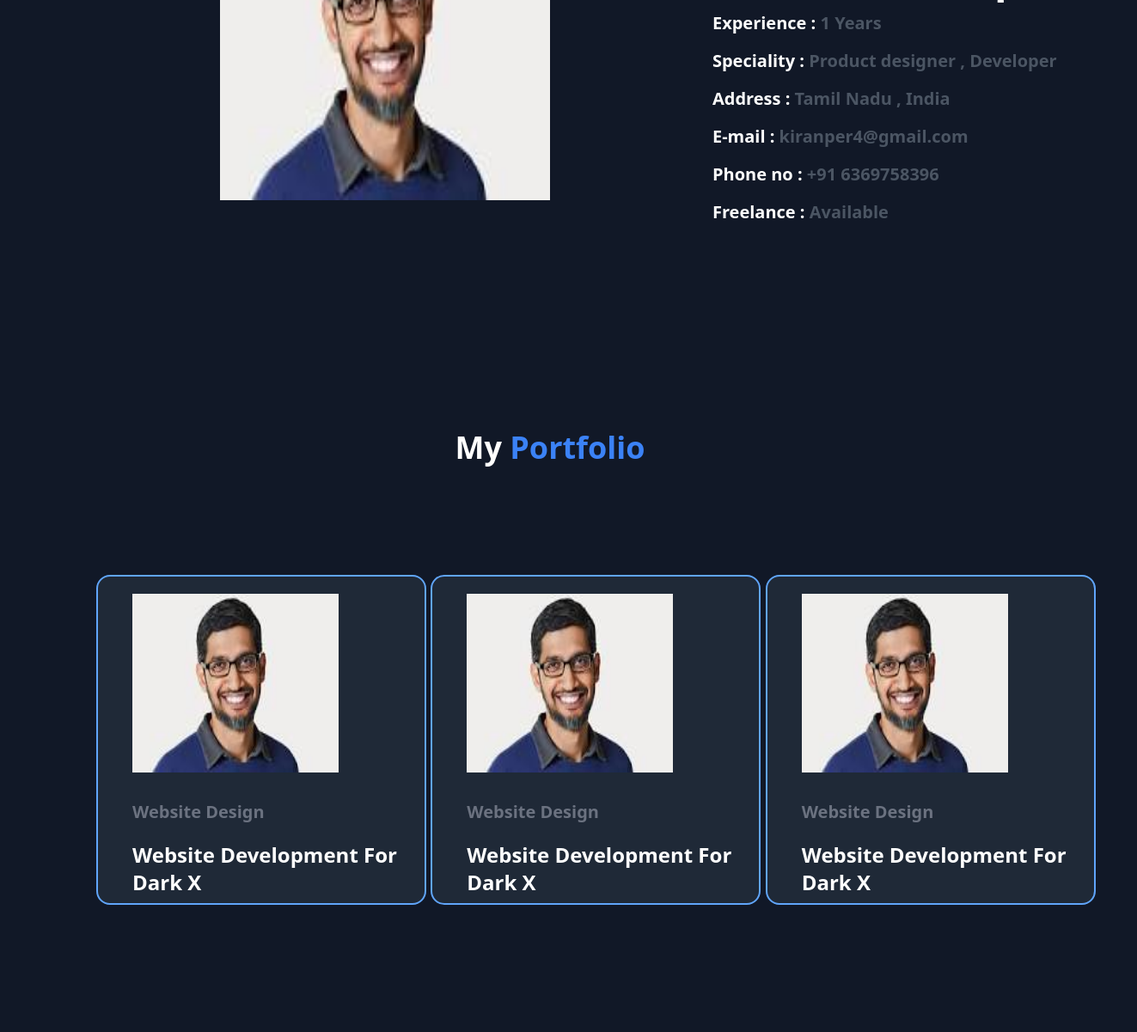
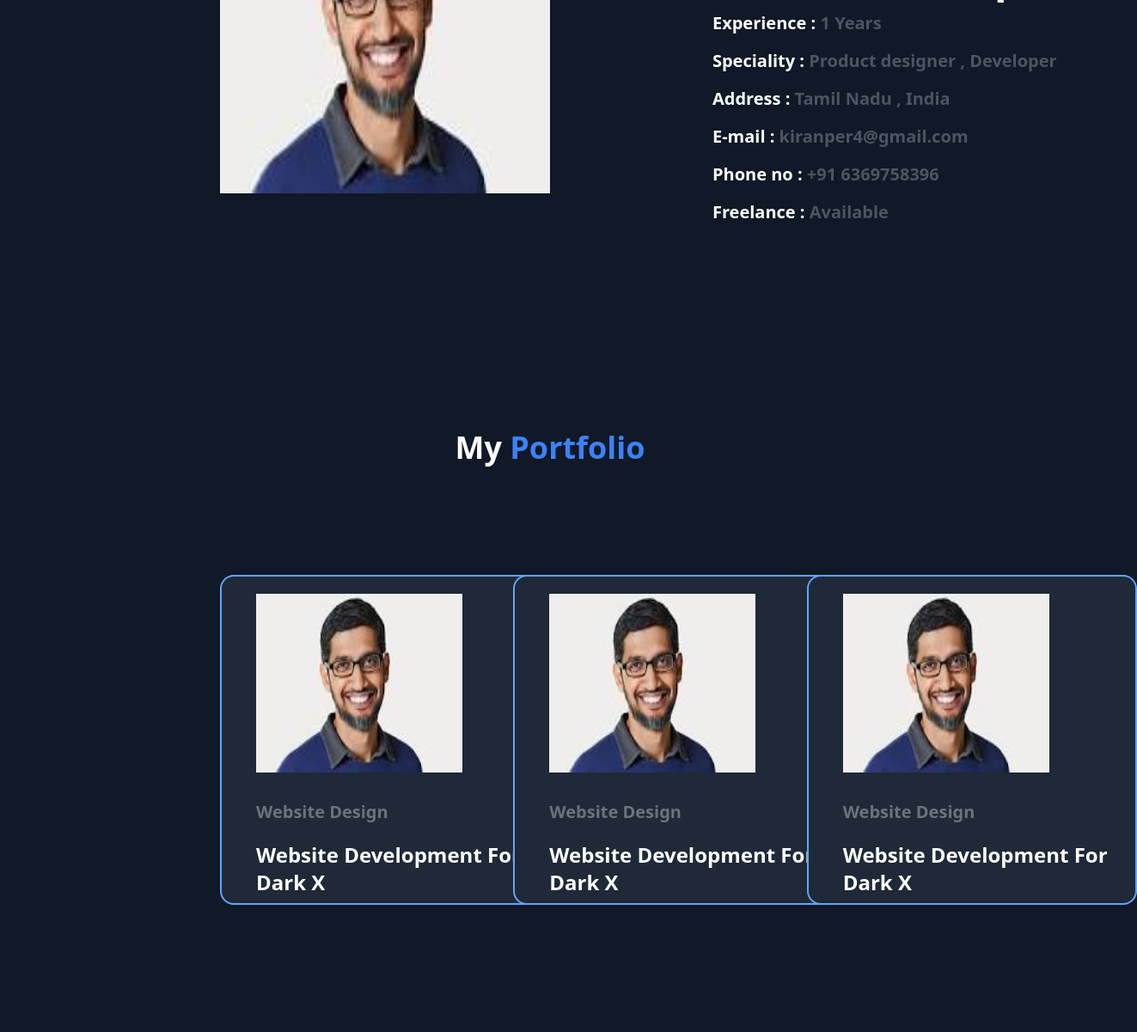
Before and after one commit to krnkiran22/Sample-portfolio, a website: page index.html in a window 1280 px wide. Shown: the part 793-1994 px from the top of the page at 86% size, 1323 px wide, since content can reach past the window. Drawn offline with nearby package versions, Linux system fonts and the light colour scheme.

Commit message:
resposiveness

```diff
--- a/index.html
+++ b/index.html
@@ -70,7 +70,7 @@
 
         <div>
 
-             <img src="./images (1).jpg"  class=" h-96 w-96 lg:ml-64">
+             <img src="./images (1).jpg"  class=" h-96 w-96 sm:mt-4 sm:mb-8 lg:ml-64">
         </div>
         <div class=" mt-8 ml-10 " >
             <h1 class="font-semibold text-white text-5xl" >I am a Product <span class="font-semibold text-blue-500">Designer</span></h1>
@@ -83,11 +83,11 @@
             <h1 class="text-white mt-4 text-xl font-semibold"> Freelance : <span class="text-gray-600 text-xl font-semibold">Available</span></h1>
         </div>
      </div>
-     <div id="My Portfolio">
+     <div id="My Portfolio ">
         <div class="flex justify-center pb-32">
           <h1 class="text-white text-4xl font-bold">My <span class="text-blue-500">Portfolio</span></h1>
         </div>
-        <div class="grid grid-cols-3 pl-28 pb-20">
+        <div class="lg:grid lg:grid-cols-3 sm:ml-36 sm:flex-col pl-28 pb-20">
           <div class="h-96 w-96 bg-gray-800 rounded-2xl border-2 border-blue-400">
             <div class="pl-10 pt-5">
               <img class="h-52 w-60" src="./images (1).jpg" alt="">
```
